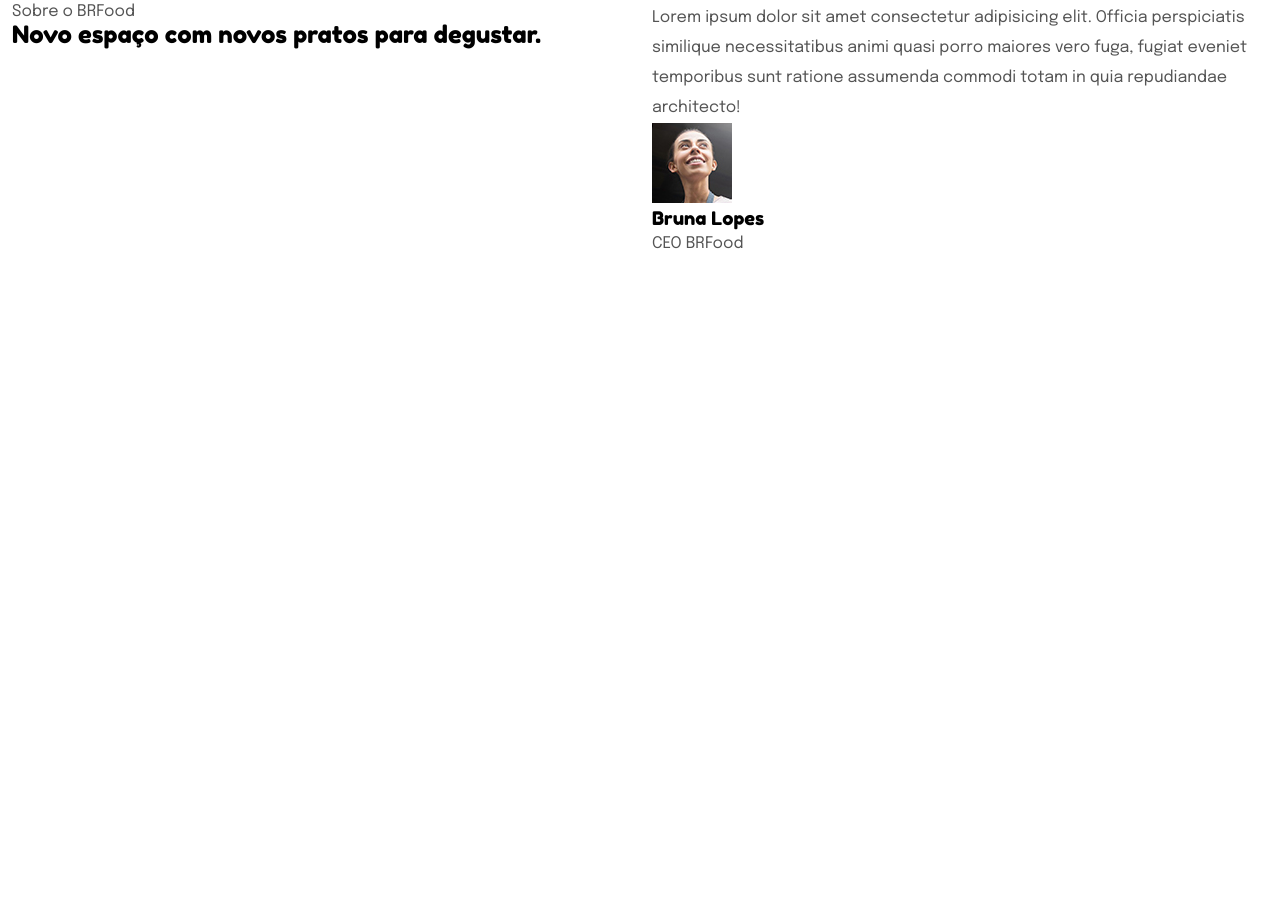
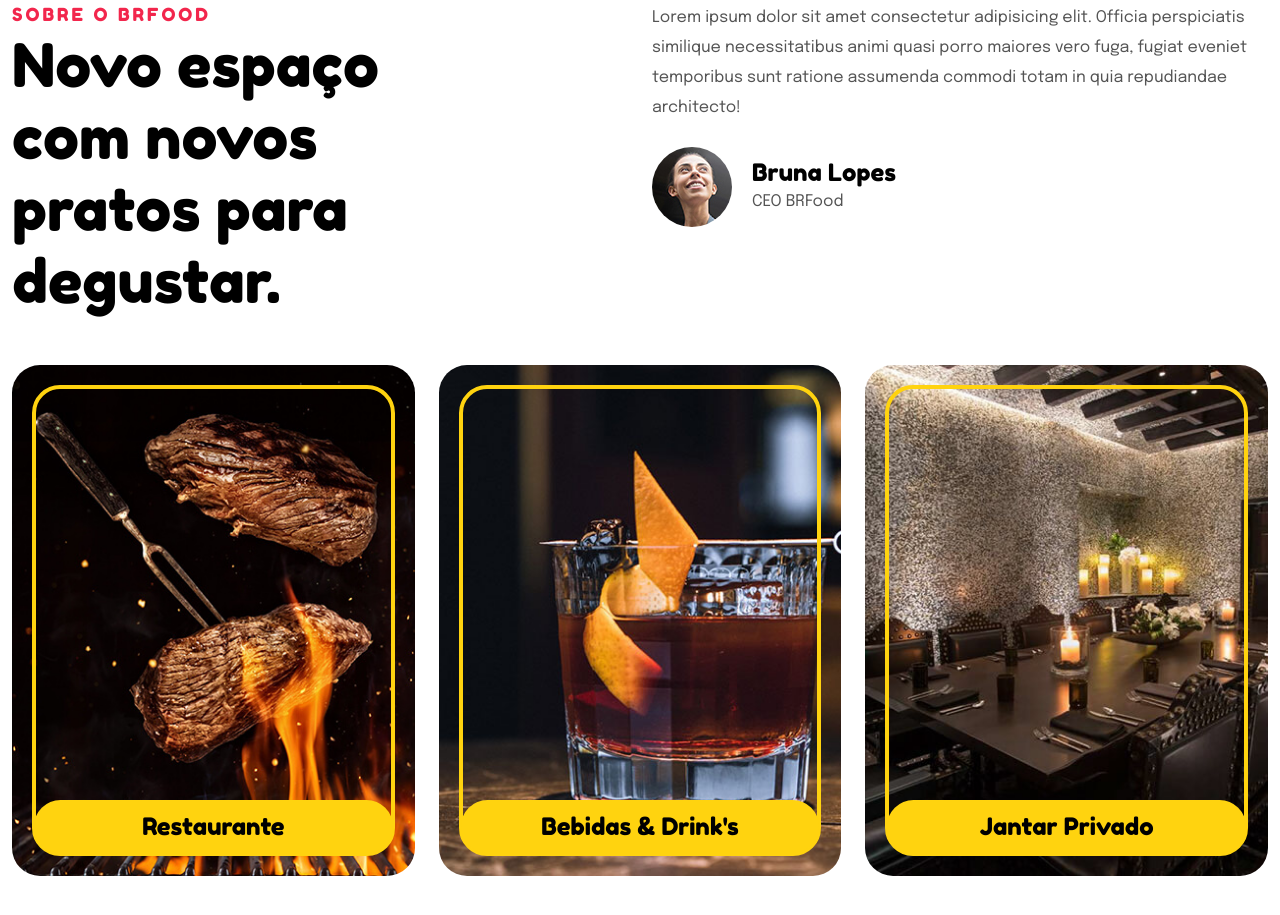
Before and after one commit to lucasbreiafullstack/br-food, a plain HTML site: page index.html in a window 1280 px wide. Shown: the part 879-1794 px from the top of the page. Before the commit the page ends 1306 px from the top, so only its background shows below. Drawn offline with nearby package versions, Linux system fonts and the light colour scheme.

Commit message:
começando o menu

```diff
--- a/assets/css/styles.css
+++ b/assets/css/styles.css
@@ -107,7 +107,41 @@ img{
 }
 
 .section__title{
+  font-size: var(--bigger-font-size);
+}
 
+.section__title,
+.home__description{
+  width: 80%;
+}
+
+.section__subtitle{
+  display: block;
+  color: var(--second-color);
+  font-family: var(--second-font);
+  font-size: var(--large-font-size);
+  font-weight: var(--weight-400);
+  text-transform: uppercase;
+  letter-spacing: 3px;
+  margin-bottom: .25rem;
+}
+
+.section__description{
+  margin-bottom: 1.5rem;
+}
+
+.section__data{
+  display: flex;
+  align-items: center;
+  column-gap: 1.25rem;
+}
+
+.section__img{
+  border-radius: 50%;
+}
+
+.section__data-title{
+  font-size: var(--h3-font-size);
 }
 
 /*=============== HEADER & NAV ===============*/
@@ -285,6 +319,87 @@ img{
 }
 
 /*=============== ABOUT ===============*/
+.about__container{
+  grid-template-columns: repeat(3, 1fr);
+}
+
+.about__item{
+  position: relative;
+}
+
+.about__img{
+  width: 100%;
+  vertical-align: middle;
+}
+
+.about__top,
+.about__hover{
+  position: absolute;
+}
+
+.about__top{
+  inset: 1.25rem;
+  border: 4px solid var(--first-color);
+  transition: all 0.3s --transition;
+}
+
+.about__item:hover .about__top{
+  opacity: 0;
+}
+
+.about__top-title{
+  background-color: var(--first-color);
+  padding-block: .75rem;
+  font-size: var(--h3-font-size);
+  text-align: center;
+  position: absolute;
+  bottom: -1px;
+  inset-inline: -2px;
+}
+
+.about__top,
+.about__top-title,
+.about__img,
+.about__hover{
+  border-radius: 1.75rem;
+}
+
+.about__hover{
+  inset: 0;
+  background-color: hsla(349, 89%, 55%, 0.9);
+  padding-inline: 2.5rem;
+  text-align: center;
+  display: flex;
+  align-items: center;
+  transform: rotateY(90deg) scale(0.5);
+  transition: all .3s var(--transition);
+}
+
+.about__item:hover .about__hover{
+  transform: rotateY(0deg) scale(1);
+}
+
+.about__hover-title,
+.about__description{
+  color: var(--body-color);
+}
+
+.about__hover-title{
+  font-size: var(--h2-font-size);
+}
+
+.about__description{
+  margin-block: 1.25rem 2.5rem;
+}
+
+.about__btn{
+  background-color: var(--body-color);
+  color: var(--title-color);
+}
+
+.about__btn::before{
+  all: unset;
+}
 
 /*=============== MENU ===============*/
 
--- a/index.html
+++ b/index.html
@@ -165,6 +165,65 @@
             </div>
           </div>
         </div>
+
+        <div class="about__container grid">
+          <div class="about__item">
+            <img src="assets/img/restaurant-1.jpg" alt="" class="about__img">
+
+            <div class="about__top">
+              <h3 class="about__top-title">Restaurante</h3>
+            </div>
+
+            <div class="about__hover">
+              <div class="about__hover-data">
+                <h3 class="about__hover-title">Restaurante</h3>
+                <p class="about__description">Lorem ipsum dolor sit amet consectetur adipisicing elit. Lorem ipsum dolor sit amet consectetur adipisicing elit.</p>
+
+                <a href="#reservation" class="button about__btn">
+                  Reserve uma mesa
+                </a>
+              </div>
+            </div>
+          </div>
+
+          <div class="about__item">
+            <img src="assets/img/restaurant-2.jpg" alt="" class="about__img">
+
+            <div class="about__top">
+              <h3 class="about__top-title">Bebidas & Drink's</h3>
+            </div>
+
+            <div class="about__hover">
+              <div class="about__hover-data">
+                <h3 class="about__hover-title">Bebidas & Drink's</h3>
+                <p class="about__description">Lorem ipsum dolor sit amet consectetur adipisicing elit. Lorem ipsum dolor sit amet consectetur adipisicing elit.</p>
+
+                <a href="#reservation" class="button about__btn">
+                  Reserve uma mesa
+                </a>
+              </div>
+            </div>
+          </div>
+
+          <div class="about__item">
+            <img src="assets/img/restaurant-3.jpg" alt="" class="about__img">
+
+            <div class="about__top">
+              <h3 class="about__top-title">Jantar Privado</h3>
+            </div>
+
+            <div class="about__hover">
+              <div class="about__hover-data">
+                <h3 class="about__hover-title">Jantar Privado</h3>
+                <p class="about__description">Lorem ipsum dolor sit amet consectetur adipisicing elit. Lorem ipsum dolor sit amet consectetur adipisicing elit.</p>
+
+                <a href="#reservation" class="button about__btn">
+                  Reserve uma mesa
+                </a>
+              </div>
+            </div>
+          </div>
+        </div>
       </section>
 
       <!--==================== MENU ====================-->
```
